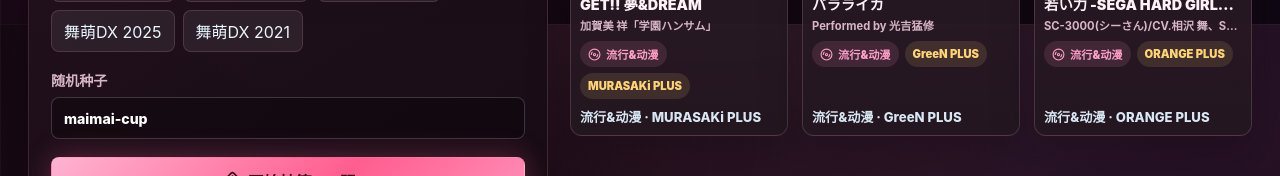
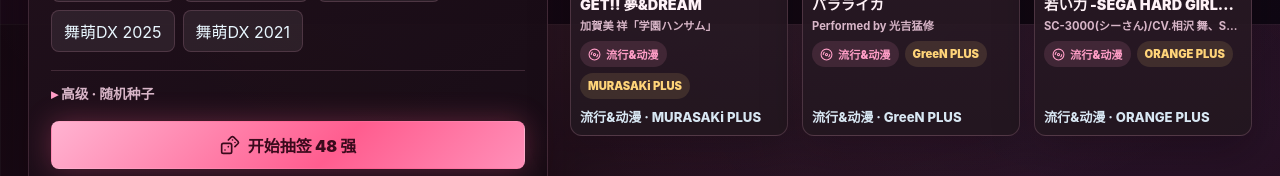
Before and after one commit to Nayukiiii/maimai-music-cup, a React (Vite) app: page / in a window 1280 px wide. Shown: the part 776-952 px from the top of the page. Built offline with nearby package versions, Linux system fonts and the light colour scheme.

Commit message:
randomize seed and show in poster

```diff
--- a/src/App.tsx
+++ b/src/App.tsx
@@ -37,7 +37,7 @@ const defaultFilters: CupFilters = {
   difficulties: ["Expert", "Master", "Re:Master"],
   minLevel: "1",
   maxLevel: "15",
-  seed: "maimai-cup"
+  seed: randomSeed()
 };
 
 export default function App() {
@@ -394,14 +394,23 @@ export default function App() {
               </>
             ) : null}
 
+            <details className="advanced-block">
+              <summary>高级 · 随机种子</summary>
               <label className="seed-field">
-              随机种子
+                默认已随机；填入相同种子可复现同一届抽签
+                <div className="seed-row">
                   <input
                     value={filters.seed}
                     onChange={(event) => setFilters({ ...filters, seed: event.target.value })}
-                placeholder="输入任意文字可复现抽签"
+                    placeholder="例如 maimai-cup"
                   />
+                  <button type="button" className="ghost-action" onClick={() => setFilters({ ...filters, seed: randomSeed() })}>
+                    <Dices size={16} />
+                    随机
+                  </button>
+                </div>
               </label>
+            </details>
 
             <button className="primary-action" onClick={() => startDraw()} disabled={!canStart}>
               <Dices size={20} />
@@ -555,6 +564,7 @@ export default function App() {
             championPath={championPath}
             history={history}
             modeLabel={modeLabel}
+            seed={filters.seed}
           />
           <div className="result-actions">
             <button className="primary-inline" onClick={downloadShareImage}>
@@ -622,7 +632,8 @@ function SharePoster({
   topFour,
   championPath,
   history,
-  modeLabel
+  modeLabel,
+  seed
 }: {
   captureRef: RefObject<HTMLDivElement>;
   champion: CupEntry;
@@ -631,12 +642,14 @@ function SharePoster({
   championPath: MatchRecord[];
   history: MatchRecord[];
   modeLabel: string;
+  seed: string;
 }) {
   return (
     <div className="share-poster" ref={captureRef}>
       <div className="poster-header">
         <p>MAIMAI CUP</p>
         <h2>{modeLabel} · 舞萌本命之巅</h2>
+        <span className="poster-seed">SEED · {seed || "maimai-cup"}</span>
       </div>
 
       <div className="poster-layout">
--- a/src/styles.css
+++ b/src/styles.css
@@ -1991,3 +1991,54 @@ button:not(:disabled):hover,
     display: none;
   }
 }
+
+.advanced-block {
+  margin-top: 8px;
+  border-top: 1px solid var(--line);
+  padding-top: 12px;
+}
+
+.advanced-block summary {
+  cursor: pointer;
+  color: var(--text-muted);
+  font-weight: 800;
+  font-size: 0.86rem;
+  list-style: none;
+}
+
+.advanced-block summary::-webkit-details-marker {
+  display: none;
+}
+
+.advanced-block summary::before {
+  content: "▸ ";
+  color: var(--sakura);
+}
+
+.advanced-block[open] summary::before {
+  content: "▾ ";
+}
+
+.seed-row {
+  display: flex;
+  gap: 8px;
+  align-items: center;
+}
+
+.seed-row input {
+  margin-top: 0;
+}
+
+.seed-row button {
+  flex: 0 0 auto;
+  white-space: nowrap;
+}
+
+.poster-seed {
+  display: inline-block;
+  margin-top: 8px;
+  color: var(--sakura);
+  font-weight: 900;
+  font-size: 0.78rem;
+  letter-spacing: 0.12em;
+}
```
Lines whose indentation alone changed are shown as unchanged.
